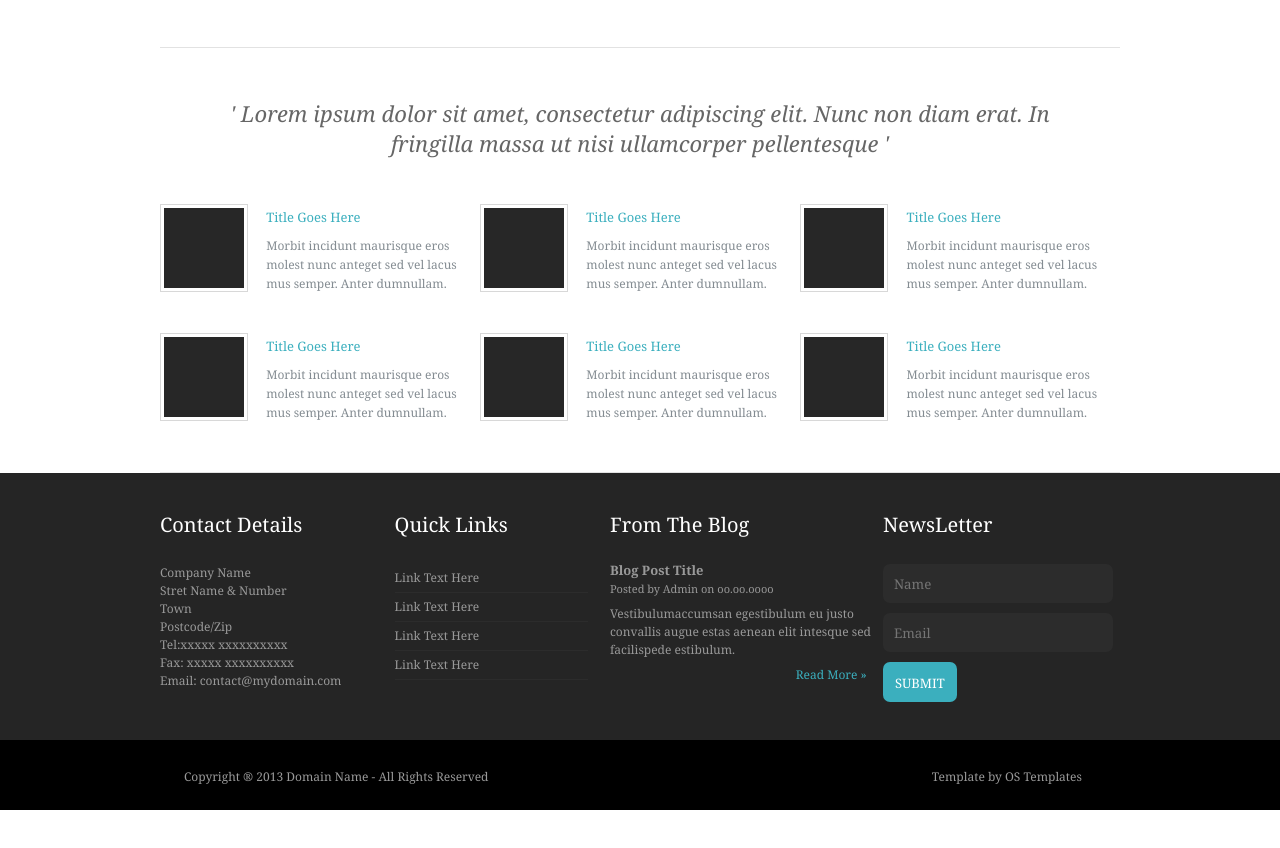
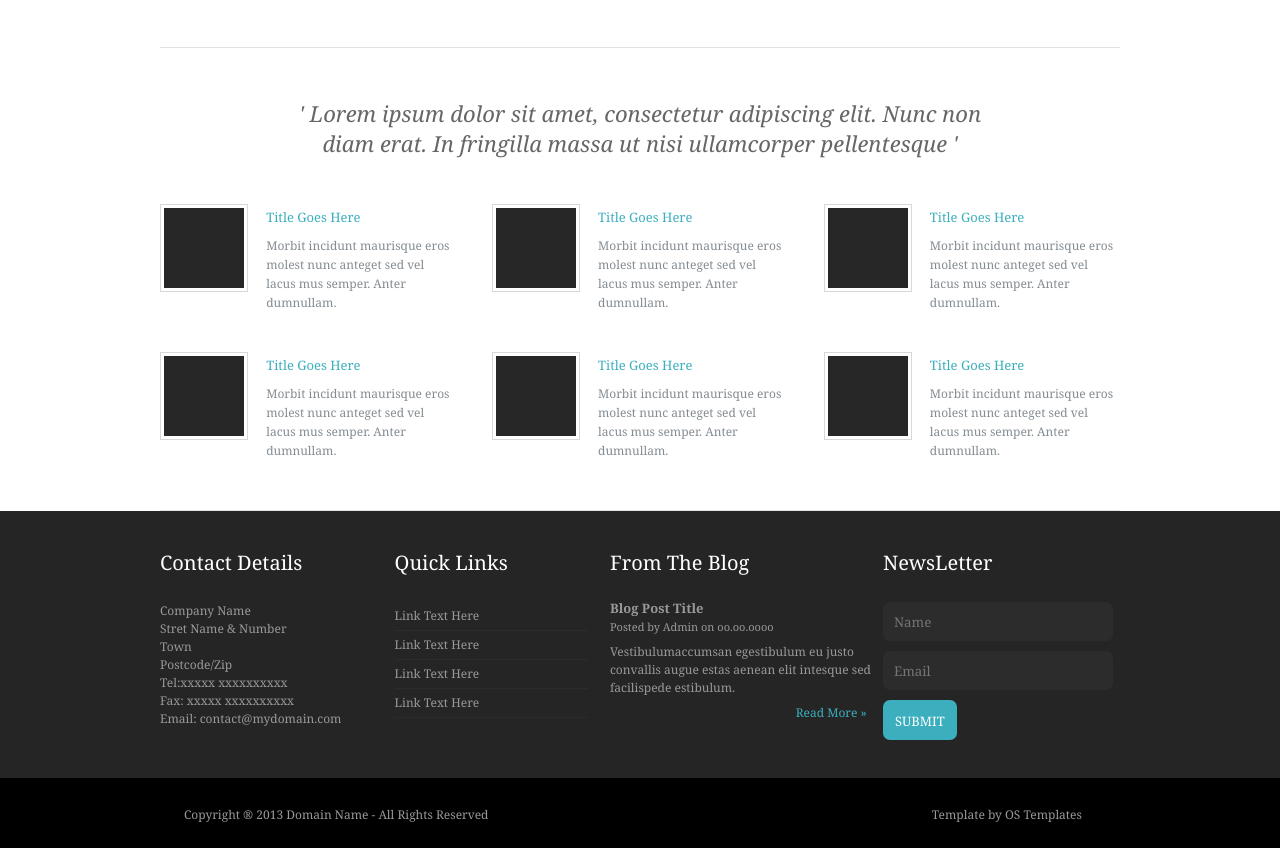
Before and after one commit to dhrumi-vaidya/freshness, a plain HTML site: page index.html in a window 1280 px wide. Shown: the part 1017-1865 px from the top of the page. Before the commit the page ends 1827 px from the top, so only its background shows below. Drawn offline with nearby package versions, Linux system fonts and the light colour scheme.

Commit message:
Update style.css

```diff
--- a/style.css
+++ b/style.css
@@ -16,9 +16,6 @@ a {
 }
 *:focus {
   outline: none;
-  box-shadow: 0 0 0 0.04rem #b3f6ffcb;
-  border-radius: 5px;
-  padding: 2px;
 }
 .container {
   width: 100%;
@@ -29,6 +26,7 @@ a {
 }
 button:hover {
   background-color: #267984f0;
+  cursor: pointer;
 }
 a:hover,
 a:active {
@@ -37,40 +35,6 @@ a:active {
 .fa {
   color: white;
 }
-/* <!-- styling convention  -->
-    <!--
-    font family : georgia
-
-
-    nav bar : h=147px
-
-
-    logo : 20px
-    social logo : h and w = 32px ; 8px padding ;9px margin- r  ; margin-t: 29px
-    nav menu :  margin-r=  20px margin-b = 24px
-    normal text : 12px
-     big button : w=218px h=33px, margin=2px
-    small button : w=69px h=33px
-     H1 heading : 42px
-     subheadings : 16px
-     hero p : 16px ; line height : 22.4px
-      p: 12px
-      copyright section : height = 61px
-      copyright text : margin-t , margin -b :24  margin-left:20px
-     footer section : h= 216px inline-block
-
-
-
-
-   footer menu-heading : 20px , margin-t = 40 margin-b=30px
-          input fields text : margin t,l,b = 11px
-    f-menu-item: 12px same as text
-     quck links : menu-item : 2px border-b
-     blog post title : 13px
-   admin name : 11px
-   lorem text : width: 223px;
-   height: 49px;
-    --> */
 
 /* ---------------------------------------Navbar ------------------------------------------------------------ */
 nav {
@@ -104,7 +68,7 @@ nav {
 .social-icons {
   color: rgb(255, 255, 255);
 }
-.logo:last-child {
+.logo:hover {
   background-color: #ee802f;
   color: rgb(255, 255, 255);
 }
@@ -220,8 +184,7 @@ ul {
   display: inline-block;
   vertical-align: bottom;
 }
-.dot:hover,
-.dot:active {
+.dot:last-child {
   background-color: white;
   border: 4px solid #3bafbe;
 }
@@ -276,8 +239,9 @@ img.image-box {
   color: #666666;
   text-align: center;
   font-style: italic;
-  padding-left: 52px;
-  padding-right: 52px;
+  width: 100%;
+  max-width: 708px;
+  margin: 0 auto;
 }
 .quote {
   line-height: 30px;
@@ -287,8 +251,8 @@ img.image-box {
 }
 .customer-card {
   display: inline-block;
-  width: 300px;
-  margin-right: 16px;
+  width: 30.8%;
+  margin-right: 32px;
 }
 .customer-card:last-child {
   margin-right: 0;
@@ -313,7 +277,7 @@ img.image-box {
   display: inline-block;
 }
 .customer {
-  width: 206px;
+  width: 68%;
   padding-left: 14px;
   vertical-align: top;
   padding-top: 4px;
```
